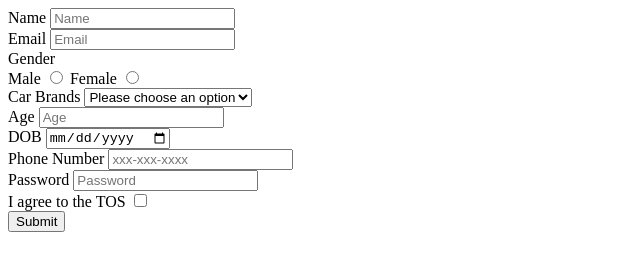
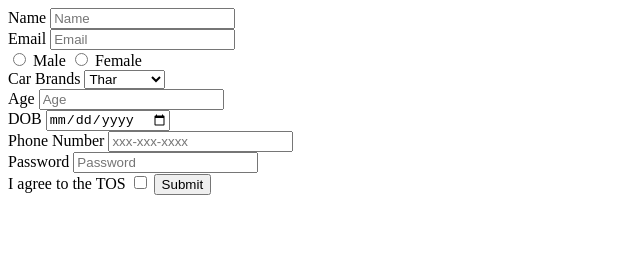
Before and after one commit to acciojob/signup-form-car-janardhanyadav, a website: page main.html in a window 1280 px wide. Shown: the whole page, without its empty margins (0-640 px from the left). Drawn offline with Linux system fonts and the light colour scheme.

Commit message:
created a submission

```diff
--- a/main.html
+++ b/main.html
@@ -4,63 +4,48 @@
 
 <head>
 	<link rel="stylesheet" href="styles.css">
+	<title>Signup Form Car</title>
 </head>
 
 <body>
 	<!-- the entire body must be written by student -->
-
 	<form method="post">
 		<label for="name">Name</label>
-	  <input id="name" type="text" required placeholder="Name">
+	<input id="name" placeholder="Name" type="text" required>
 	<br>
-
 	<label for="email">Email</label>
-	  <input id="email" type="email" required placeholder="Email">
+	<input id="email" type="email" placeholder="Email" required>
 	<br>
-
-	  <label>Gender</label>
+	<input name="gender" id="gender_m" type="radio" required>
+	<label for="gender_m">Male</label>
+	<input name="gender" id="gender_f" type="radio" required>
+	<label for="gender_f">Female</label>
 	<br>
-	  <label for="gender_m" >Male</label>
-	  <input  id="gender_m" name="gender" type="radio" required>
-	  <label for="gender_f" >Female</label>
-	  <input  id="gender_f" name="gender" type="radio" required>
-      <br>
-
-	  <lable for="cars">Car Brands</lable>
-	  <select  id="cars" required >
-		  <option value="" >Please choose an option</option>
-          <option value="volvo">Volvo</option>
-          <option value="bmw">BMW</option>
-          <option value="mercedes">Mercedes</option>
-          <option value="audi">Audi</option>
+	<label for="cars">Car Brands</label>
+	<select id="cars" aria-required>
+		<option>Thar</option>
+		<option>Baleno</option>
+		<option>Nano</option>
+		<option>Lambo</option>
+		<option>Mercedez</option>
 	</select>
 	<br>
-
 	<label for="age">Age</label>
-	  <input id="age" type="number" required placeholder="Age"  >
+	<input id="age" type="number" placeholder="Age" required>
 	<br>
-
-	  <label for="dob" >DOB</label>
-	  <input id="dob" required type="date" >
+	<label for="dob">DOB</label>
+	<input id="dob" type="date" required>
 	<br>
-
 	<label for="tel">Phone Number</label>
-	  <input id="tel" type="tel"  placeholder="xxx-xxx-xxxx"  >
+	<input id="tel" type="tel" placeholder="xxx-xxx-xxxx">
 	<br>
-
 	<label for="password">Password</label>
-	  <input id="password" type="password" required placeholder="Password"  >
+	<input id="password" placeholder="Password" type="password" required>
 	<br>
-
 	<label for="tos">I agree to the TOS</label>
-	  <input id="tos" type="checkbox" required  >
-	  <br>
-
+	<input id="tos" type="checkbox" required>
     <button type="submit">Submit</button>
-
-
 	</form>
-
 	<script type="text/javascript" src="./script.js">
 </script>
 
```
Lines whose indentation alone changed are shown as unchanged.
